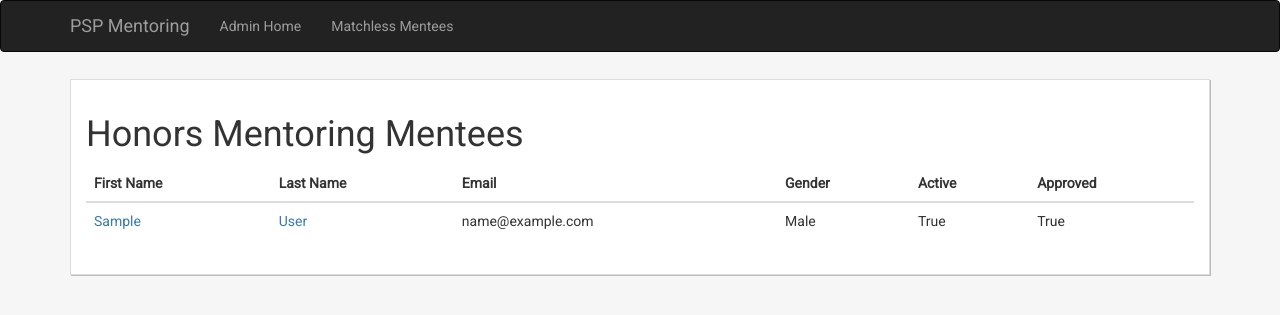
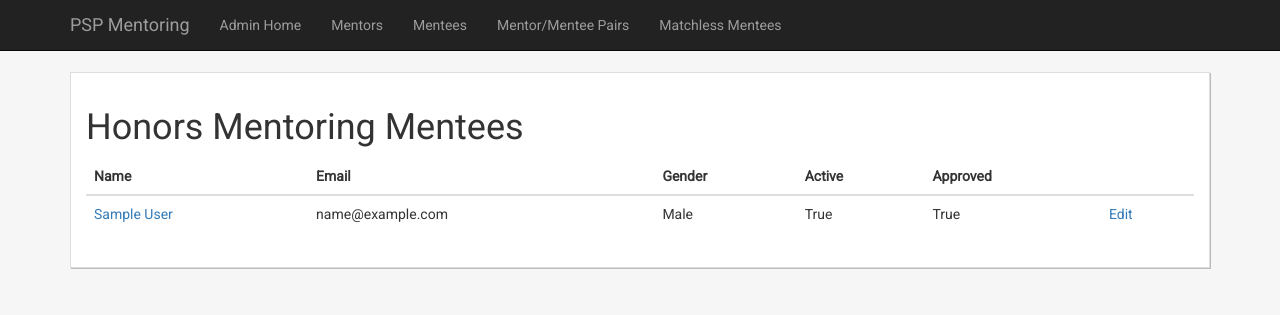
Before and after one commit to TomWerner/AlumniMentoring, a Django app: template mentoring/templates/admin/honors_admin_mentees.html in a window 1280 px wide. Shown: the top 315 px of the page. Run offline with Django 3.2, Linux system fonts and the light colour scheme; the template is opened without the code that fills it: values that come from a table or form of the project are taken from there, others are empty; a user stored in the database is signed in; tables that the repository leaves empty hold one stand-in row (values such as "Sample post"); one stand-in notice (Sample message) is shown; some libraries are stand-ins or nearby versions.

Commit message:
Bug fixes

```diff
--- a/gettingstarted/urls.py
+++ b/gettingstarted/urls.py
@@ -24,14 +24,14 @@ urlpatterns = [
 
     url(r'^(?i)honorsAdmin/$', honors_admin.home),
     url(r'^(?i)honorsAdmin/mentors/$', honors_admin.mentors),
-    url(r'^(?i)honorsAdmin/mentor/([0-9+])/view', honors_admin.mentor_detail),
-    url(r'^(?i)honorsAdmin/mentor/([0-9+])/approve', honors_admin.mentor_approve),
+    url(r'^(?i)honorsAdmin/mentor/([0-9]+)/view', honors_admin.mentor_detail),
+    url(r'^(?i)honorsAdmin/mentor/([0-9]+)/approve', honors_admin.mentor_approve),
     url(r'^(?i)honorsAdmin/mentees/$', honors_admin.mentees),
-    url(r'^(?i)honorsAdmin/mentee/([0-9+])/view', honors_admin.mentee_detail),
-    url(r'^(?i)honorsAdmin/mentee/([0-9+])/approve', honors_admin.mentee_approve),
-    url(r'^(?i)honorsAdmin/mentee/([0-9+])/getmatches', honors_admin.mentee_get_matches),
-    url(r'^(?i)honorsAdmin/mentee/([0-9+])/getallmatches$', honors_admin.mentee_get_all_matches),
-    url(r'^(?i)honorsAdmin/mentee/([0-9+])/getallmatcheslist', honors_admin.mentee_get_all_matches_list),
+    url(r'^(?i)honorsAdmin/mentee/([0-9]+)/view', honors_admin.mentee_detail),
+    url(r'^(?i)honorsAdmin/mentee/([0-9]+)/approve', honors_admin.mentee_approve),
+    url(r'^(?i)honorsAdmin/mentee/([0-9]+)/getmatches', honors_admin.mentee_get_matches),
+    url(r'^(?i)honorsAdmin/mentee/([0-9]+)/getallmatches$', honors_admin.mentee_get_all_matches),
+    url(r'^(?i)honorsAdmin/mentee/([0-9]+)/getallmatcheslist', honors_admin.mentee_get_all_matches_list),
     url(r'^(?i)honorsAdmin/createPairing', honors_admin.create_pairing),
     url(r'^(?i)honorsAdmin/endPairing', honors_admin.end_pairing),
     url(r'^(?i)honorsAdmin/pairs/$', honors_admin.pairings),
--- a/mentoring/models.py
+++ b/mentoring/models.py
@@ -150,7 +150,7 @@ class MentorContactInformation(models.Model):
 
     def email(self):
         result = self.primary_email
-        if self.secondary_email is not None:
+        if self.secondary_email is not None and len(self.secondary_email) > 0:
             result += "\n(" + self.secondary_email + ")"
         return result
 
@@ -175,7 +175,7 @@ class MenteeContactInformation(models.Model):
     secondary_phone = models.CharField(max_length=20, null=True, blank=True)
 
     primary_email = models.EmailField()
-    secondary_email = models.EmailField()
+    secondary_email = models.EmailField(null=True, blank=True)
 
     linkedin_url = models.CharField(max_length=100, null=True, blank=True)
     facebook_url = models.CharField(max_length=100, null=True, blank=True)
@@ -187,7 +187,7 @@ class MenteeContactInformation(models.Model):
 
     def email(self):
         result = self.primary_email
-        if self.secondary_email is not None:
+        if self.secondary_email is not None and len(self.secondary_email) > 0:
             result += "\n(" + self.secondary_email + ")"
         return result
 
--- a/mentoring/static/js/admin_home.js
+++ b/mentoring/static/js/admin_home.js
@@ -1,6 +1,6 @@
-"use strict";
 
 $(document).ready(function () {
+    setup_popups = function() {
         $(".popup").on('click', function (e) {
             e.preventDefault();
             var url = $(this).attr('href');
@@ -26,4 +26,6 @@ $(document).ready(function () {
                 }
             });
         });
+    };
+    setup_popups();
 });
--- a/mentoring/static/js/matchless_mentees.js
+++ b/mentoring/static/js/matchless_mentees.js
@@ -33,6 +33,7 @@ $(document).ready(function () {
         var mentee_id = $('li.current >> .mentee_id').val();
         $.get('/honorsAdmin/mentee/' + mentee_id + '/getallmatcheslist').success(function (e) {
             $("#mentor_list").html(e);
+            setup_popups();
         });
     }
 
--- a/mentoring/templates/admin/honors_admin_mentees.html
+++ b/mentoring/templates/admin/honors_admin_mentees.html
@@ -8,23 +8,23 @@
             <table class="table">
                 <thead>
                 <tr>
-                    <th>First Name</th>
-                    <th>Last Name</th>
+                    <th>Name</th>
                     <th>Email</th>
                     <th>Gender</th>
                     <th>Active</th>
                     <th>Approved</th>
+                    <th></th>
                 </tr>
                 </thead>
                 {% for mentee in mentees %}
                     <tr>
 
-                        <td><a href="/admin/mentoring/mentee/{{ mentee.id }}/change/">{{ mentee.first_name }}</a></td>
-                        <td><a href="/admin/mentoring/mentee/{{ mentee.id }}/change/">{{ mentee.last_name }}</a></td>
+                        <td><a href="/honorsAdmin/mentee/{{ mentee.id }}/view/" class="popup">{{ mentee.full_name }}</a></td>
                         <td>{{ mentee.menteecontactinformation.primary_email }}</td>
                         <td>{{ mentee.get_gender_display }}</td>
                         <td>{{ mentee.active }}</td>
                         <td>{{ mentee.approved }}</td>
+                        <td><a href="/admin/mentoring/mentee/{{ mentee.id }}/change/">Edit</a></td>
                     </tr>
                 {% endfor %}
             </table>
--- a/mentoring/templates/base.html
+++ b/mentoring/templates/base.html
@@ -14,7 +14,7 @@
     {% block head %}{% endblock %}
 </head>
 <body>
-<nav class="navbar navbar-inverse">
+<nav class="navbar navbar-inverse navbar-fixed-top">
     <div class="container">
         <div class="navbar-header">
             <button type="button" class="navbar-toggle" data-toggle="collapse" data-target="#myNavbar">
@@ -28,6 +28,9 @@
             <ul class="nav navbar-nav">
                 {% if user.is_superuser %}
                     <li><a href="/honorsAdmin">Admin Home</a></li>
+                    <li><a href="/honorsAdmin/mentors">Mentors</a></li>
+                    <li><a href="/honorsAdmin/mentees">Mentees</a></li>
+                    <li><a href="/honorsAdmin/pairs">Mentor/Mentee Pairs</a></li>
                     <li><a href="/honorsAdmin/mentee/0/getallmatches">Matchless Mentees</a></li>
                 {% endif %}
             </ul>
@@ -36,6 +39,7 @@
         </div>
     </div>
 </nav>
+<div style="padding-top: 50px"></div>
 {% if messages %}
     {% for message in messages %}
         {% if message.level == 40 %} {# Error #}
@@ -45,7 +49,9 @@
 {% endif %}
 
 
-{% block content %}{% endblock %}
+<div style="padding-top: 15px; padding-bottom: 15px;">
+    {% block content %}{% endblock %}
+</div>
 
 
 <div id="viewing-modal" class="modal fade" role="dialog">
--- a/mentoring/templates/thanks.html
+++ b/mentoring/templates/thanks.html
@@ -2,7 +2,9 @@
 
 {% block content %}
     <div class="container" style="text-align: center">
-        <h2>{{ message }}</h2>
-        <a href="https://honors.uiowa.edu"><h3>back to Honors</h3></a>
+        <div class="card">
+            <h2>{{ message }}</h2>
+            <a href="https://honors.uiowa.edu"><h3>back to Honors</h3></a>
+        </div>
     </div>
 {% endblock %}
--- a/mentoring/views/views.py
+++ b/mentoring/views/views.py
@@ -61,7 +61,7 @@ def new_mentee(request):
         education_form = MenteeEducationFormSet(request.POST)
         preference_form = MenteePreferenceFormSet(request.POST)
 
-        if mentee_form.is_valid() and contact_form.is_valid() and education_form.is_valid():
+        if mentee_form.is_valid() and contact_form.is_valid() and education_form.is_valid() and preference_form.is_valid():
             mentee = mentee_form.save()
             contact_form.instance = mentee
             contact_form.save()
```
Also changed, not shown: mentoring/templates/admin/honors_admin_mentors.html (+4 -4 lines), mentoring/views/honors_admin.py (+4 -3 lines), mentoring/migrations/0016_auto_20161204_2031.py (added). Lines whose indentation alone changed are shown as unchanged.
